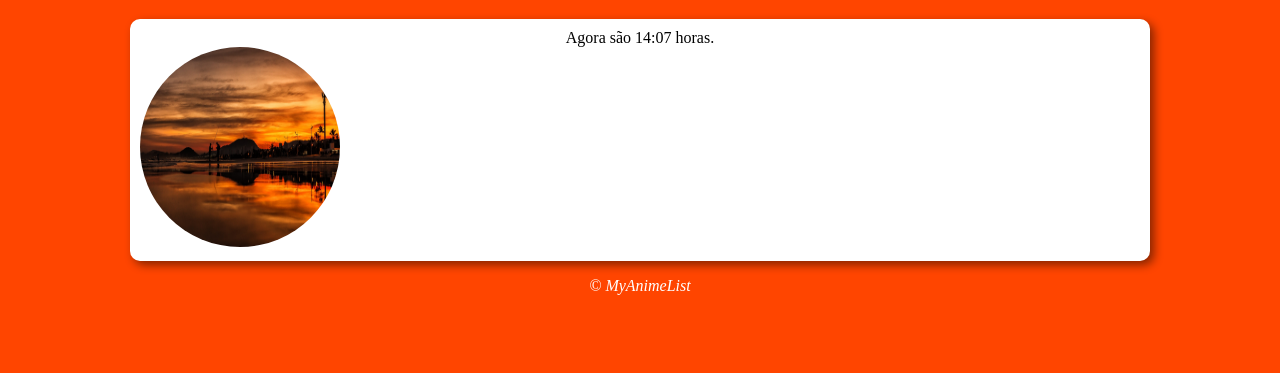
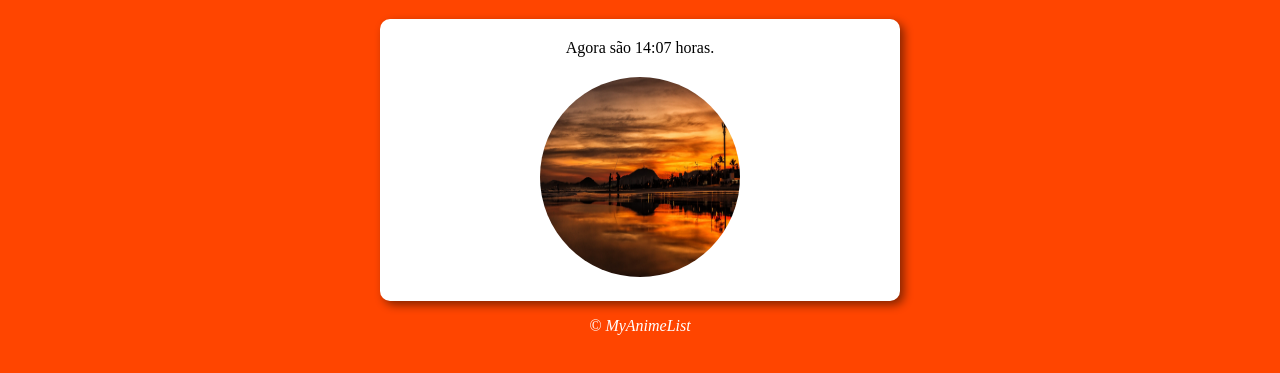
Before and after one commit to Alvaro-Barcelos/AulasJS, a plain HTML site: page ExercicioSeparado/ex014/Hora do dia.html in a window 1280 px wide. Shown: the part 61-434 px from the top of the page. Drawn offline with Linux system fonts and the light colour scheme.

Commit message:
Css modificado

```diff
--- a/ExercicioSeparado/ex014/estilo.css
+++ b/ExercicioSeparado/ex014/estilo.css
@@ -11,7 +11,7 @@ section{
     background: white;
     border-radius: 10px;
     padding: 10px;
-    width: 1000px;
+    width: 500px;
     margin: auto;
     box-shadow: 4px 4px 10px rgba(0, 0, 0, 0.479);
 
@@ -28,6 +28,8 @@ img{
     border-radius: 50%;
     background-image: ;
 }
-div#msg{
+div
+{
     text-align: center;
+    padding: 10px;
 }
```
